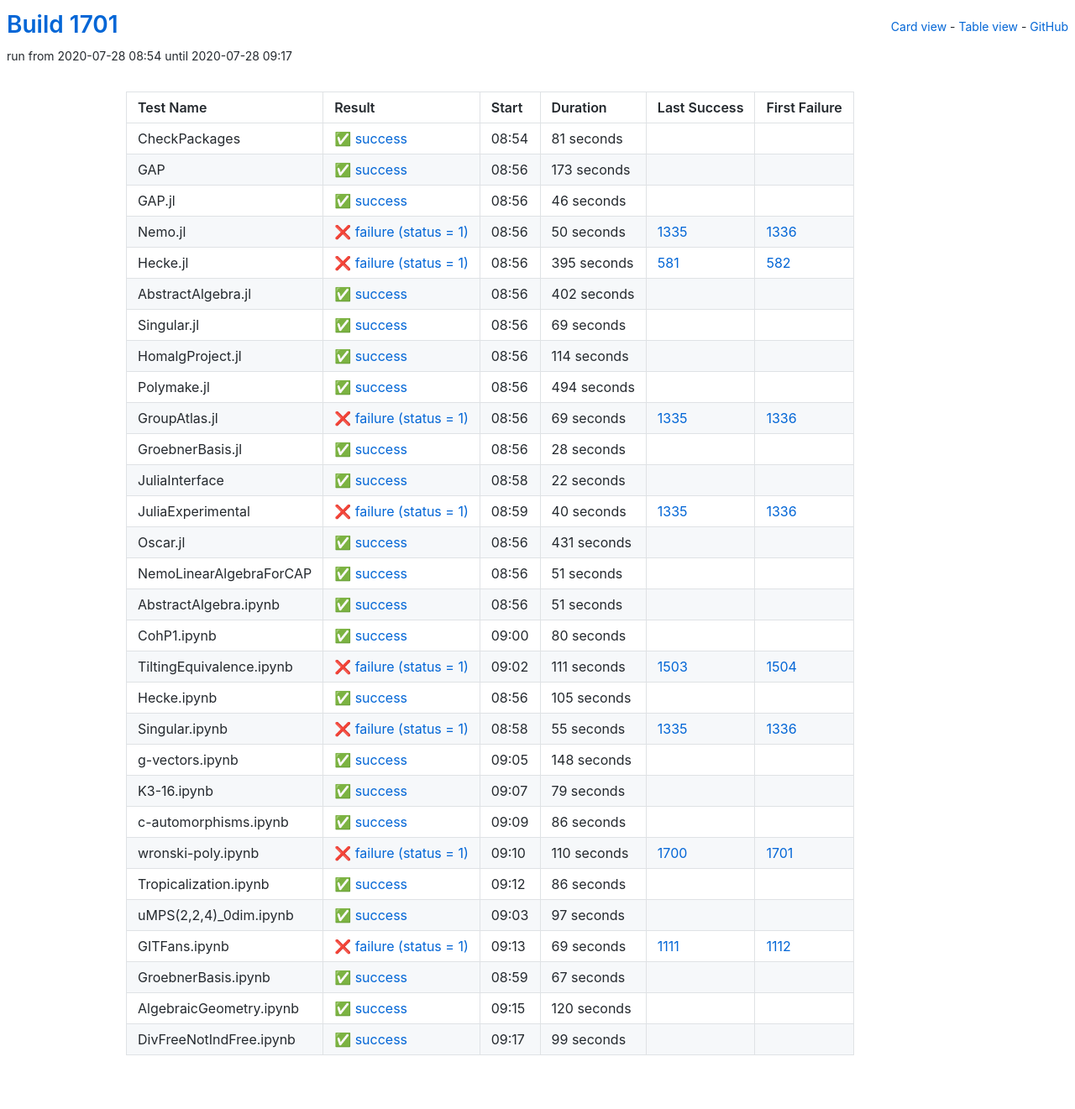
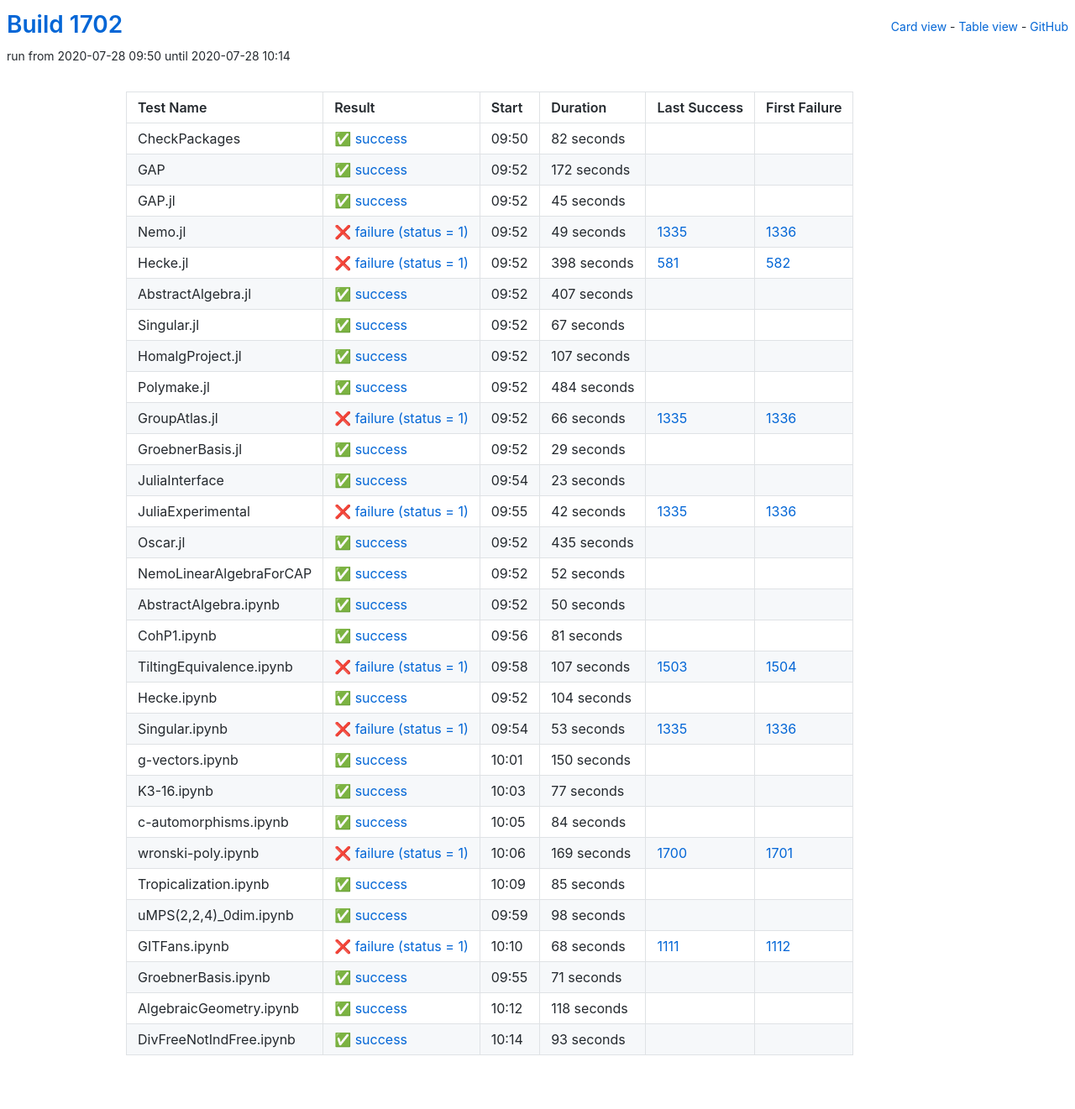
Before and after one commit to oscar-system/oscar-ci-status-1.4, a Jekyll site: the page built from table.html, in a window 1280 px wide. Shown: the whole page at 84% size. Built offline with Jekyll 4.4.1, drawn with Linux system fonts in a browser that asks for light colours.

Commit message:
Build #1702

```diff
--- a/_data/ci.yml
+++ b/_data/ci.yml
@@ -1,6 +1,6 @@
 ---
-build: 1701
-build_url: https://oscarci.mathematik.uni-kl.de/job/oscar-julia-1.4/1701/
+build: 1702
+build_url: https://oscarci.mathematik.uni-kl.de/job/oscar-julia-1.4/1702/
 job: oscar-julia-1.4
 organization: oscar-system
 repo: oscar-ci-status-1.4
@@ -8,8 +8,200 @@ repourl: https://github.com/oscar-system/oscar-ci-status-1.4
 tests:
 - name: CheckPackages
   id: checkpackages
-  log: https://oscarci.mathematik.uni-kl.de/job/oscar-julia-1.4/1701/artifact/logs/build-1701/CheckPackages.log
-  start: 2020-07-28 08:54
+  log: https://oscarci.mathematik.uni-kl.de/job/oscar-julia-1.4/1702/artifact/logs/build-1702/CheckPackages.log
+  start: 2020-07-28 09:50
+  success: true
+  exitcode: 0
+  status: success
+  duration: 82
+  last_success: false
+  last_success_url:
+  first_failure: false
+  first_failure_url:
+- name: GAP
+  id: gap
+  log: https://oscarci.mathematik.uni-kl.de/job/oscar-julia-1.4/1702/artifact/logs/build-1702/GAP.log
+  start: 2020-07-28 09:52
+  success: true
+  exitcode: 0
+  status: success
+  duration: 172
+  last_success: false
+  last_success_url:
+  first_failure: false
+  first_failure_url:
+- name: GAP.jl
+  id: gap-jl
+  log: https://oscarci.mathematik.uni-kl.de/job/oscar-julia-1.4/1702/artifact/logs/build-1702/GAP.jl.log
+  start: 2020-07-28 09:52
+  success: true
+  exitcode: 0
+  status: success
+  duration: 45
+  last_success: false
+  last_success_url:
+  first_failure: false
+  first_failure_url:
+- name: Nemo.jl
+  id: nemo-jl
+  log: https://oscarci.mathematik.uni-kl.de/job/oscar-julia-1.4/1702/artifact/logs/build-1702/Nemo.jl.log
+  start: 2020-07-28 09:52
+  success: false
+  exitcode: 1
+  status: failure
+  duration: 49
+  last_success: 1335
+  last_success_url: https://oscarci.mathematik.uni-kl.de/job/oscar-julia-1.4/1335/
+  first_failure: 1336
+  first_failure_url: https://oscarci.mathematik.uni-kl.de/job/oscar-julia-1.4/1336/
+- name: Hecke.jl
+  id: hecke-jl
+  log: https://oscarci.mathematik.uni-kl.de/job/oscar-julia-1.4/1702/artifact/logs/build-1702/Hecke.jl.log
+  start: 2020-07-28 09:52
+  success: false
+  exitcode: 1
+  status: failure
+  duration: 398
+  last_success: 581
+  last_success_url: https://oscarci.mathematik.uni-kl.de/job/oscar-julia-1.4/581/
+  first_failure: 582
+  first_failure_url: https://oscarci.mathematik.uni-kl.de/job/oscar-julia-1.4/582/
+- name: AbstractAlgebra.jl
+  id: abstractalgebra-jl
+  log: https://oscarci.mathematik.uni-kl.de/job/oscar-julia-1.4/1702/artifact/logs/build-1702/AbstractAlgebra.jl.log
+  start: 2020-07-28 09:52
+  success: true
+  exitcode: 0
+  status: success
+  duration: 407
+  last_success: false
+  last_success_url:
+  first_failure: false
+  first_failure_url:
+- name: Singular.jl
+  id: singular-jl
+  log: https://oscarci.mathematik.uni-kl.de/job/oscar-julia-1.4/1702/artifact/logs/build-1702/Singular.jl.log
+  start: 2020-07-28 09:52
+  success: true
+  exitcode: 0
+  status: success
+  duration: 67
+  last_success: false
+  last_success_url:
+  first_failure: false
+  first_failure_url:
+- name: HomalgProject.jl
+  id: homalgproject-jl
+  log: https://oscarci.mathematik.uni-kl.de/job/oscar-julia-1.4/1702/artifact/logs/build-1702/HomalgProject.jl.log
+  start: 2020-07-28 09:52
+  success: true
+  exitcode: 0
+  status: success
+  duration: 107
+  last_success: false
+  last_success_url:
+  first_failure: false
+  first_failure_url:
+- name: Polymake.jl
+  id: polymake-jl
+  log: https://oscarci.mathematik.uni-kl.de/job/oscar-julia-1.4/1702/artifact/logs/build-1702/Polymake.jl.log
+  start: 2020-07-28 09:52
+  success: true
+  exitcode: 0
+  status: success
+  duration: 484
+  last_success: false
+  last_success_url:
+  first_failure: false
+  first_failure_url:
+- name: GroupAtlas.jl
+  id: groupatlas-jl
+  log: https://oscarci.mathematik.uni-kl.de/job/oscar-julia-1.4/1702/artifact/logs/build-1702/GroupAtlas.jl.log
+  start: 2020-07-28 09:52
+  success: false
+  exitcode: 1
+  status: failure
+  duration: 66
+  last_success: 1335
+  last_success_url: https://oscarci.mathematik.uni-kl.de/job/oscar-julia-1.4/1335/
+  first_failure: 1336
+  first_failure_url: https://oscarci.mathematik.uni-kl.de/job/oscar-julia-1.4/1336/
+- name: GroebnerBasis.jl
+  id: groebnerbasis-jl
+  log: https://oscarci.mathematik.uni-kl.de/job/oscar-julia-1.4/1702/artifact/logs/build-1702/GroebnerBasis.jl.log
+  start: 2020-07-28 09:52
+  success: true
+  exitcode: 0
+  status: success
+  duration: 29
+  last_success: false
+  last_success_url:
+  first_failure: false
+  first_failure_url:
+- name: JuliaInterface
+  id: juliainterface
+  log: https://oscarci.mathematik.uni-kl.de/job/oscar-julia-1.4/1702/artifact/logs/build-1702/JuliaInterface.log
+  start: 2020-07-28 09:54
+  success: true
+  exitcode: 0
+  status: success
+  duration: 23
+  last_success: false
+  last_success_url:
+  first_failure: false
+  first_failure_url:
+- name: JuliaExperimental
+  id: juliaexperimental
+  log: https://oscarci.mathematik.uni-kl.de/job/oscar-julia-1.4/1702/artifact/logs/build-1702/JuliaExperimental.log
+  start: 2020-07-28 09:55
+  success: false
+  exitcode: 1
+  status: failure
+  duration: 42
+  last_success: 1335
+  last_success_url: https://oscarci.mathematik.uni-kl.de/job/oscar-julia-1.4/1335/
+  first_failure: 1336
+  first_failure_url: https://oscarci.mathematik.uni-kl.de/job/oscar-julia-1.4/1336/
+- name: Oscar.jl
+  id: oscar-jl
+  log: https://oscarci.mathematik.uni-kl.de/job/oscar-julia-1.4/1702/artifact/logs/build-1702/Oscar.jl.log
+  start: 2020-07-28 09:52
+  success: true
+  exitcode: 0
+  status: success
+  duration: 435
+  last_success: false
+  last_success_url:
+  first_failure: false
+  first_failure_url:
+- name: NemoLinearAlgebraForCAP
+  id: nemolinearalgebraforcap
+  log: https://oscarci.mathematik.uni-kl.de/job/oscar-julia-1.4/1702/artifact/logs/build-1702/NemoLinearAlgebraForCAP.log
+  start: 2020-07-28 09:52
+  success: true
+  exitcode: 0
+  status: success
+  duration: 52
+  last_success: false
+  last_success_url:
+  first_failure: false
+  first_failure_url:
+- name: AbstractAlgebra.ipynb
+  id: abstractalgebra-ipynb
+  log: https://oscarci.mathematik.uni-kl.de/job/oscar-julia-1.4/1702/artifact/logs/build-1702/AbstractAlgebra.ipynb.log
+  start: 2020-07-28 09:52
+  success: true
+  exitcode: 0
+  status: success
+  duration: 50
+  last_success: false
+  last_success_url:
+  first_failure: false
+  first_failure_url:
+- name: CohP1.ipynb
+  id: cohp1-ipynb
+  log: https://oscarci.mathematik.uni-kl.de/job/oscar-julia-1.4/1702/artifact/logs/build-1702/CohP1.ipynb.log
+  start: 2020-07-28 09:56
   success: true
   exitcode: 0
   status: success
@@ -18,350 +210,158 @@ tests:
   last_success_url:
   first_failure: false
   first_failure_url:
-- name: GAP
-  id: gap
-  log: https://oscarci.mathematik.uni-kl.de/job/oscar-julia-1.4/1701/artifact/logs/build-1701/GAP.log
-  start: 2020-07-28 08:56
-  success: true
-  exitcode: 0
-  status: success
-  duration: 173
-  last_success: false
-  last_success_url:
-  first_failure: false
-  first_failure_url:
-- name: GAP.jl
-  id: gap-jl
-  log: https://oscarci.mathematik.uni-kl.de/job/oscar-julia-1.4/1701/artifact/logs/build-1701/GAP.jl.log
-  start: 2020-07-28 08:56
-  success: true
-  exitcode: 0
-  status: success
-  duration: 46
-  last_success: false
-  last_success_url:
-  first_failure: false
-  first_failure_url:
-- name: Nemo.jl
-  id: nemo-jl
-  log: https://oscarci.mathematik.uni-kl.de/job/oscar-julia-1.4/1701/artifact/logs/build-1701/Nemo.jl.log
-  start: 2020-07-28 08:56
+- name: TiltingEquivalence.ipynb
+  id: tiltingequivalence-ipynb
+  log: https://oscarci.mathematik.uni-kl.de/job/oscar-julia-1.4/1702/artifact/logs/build-1702/TiltingEquivalence.ipynb.log
+  start: 2020-07-28 09:58
   success: false
   exitcode: 1
   status: failure
-  duration: 50
-  last_success: 1335
-  last_success_url: https://oscarci.mathematik.uni-kl.de/job/oscar-julia-1.4/1335/
-  first_failure: 1336
-  first_failure_url: https://oscarci.mathematik.uni-kl.de/job/oscar-julia-1.4/1336/
-- name: Hecke.jl
-  id: hecke-jl
-  log: https://oscarci.mathematik.uni-kl.de/job/oscar-julia-1.4/1701/artifact/logs/build-1701/Hecke.jl.log
-  start: 2020-07-28 08:56
-  success: false
-  exitcode: 1
-  status: failure
-  duration: 395
-  last_success: 581
-  last_success_url: https://oscarci.mathematik.uni-kl.de/job/oscar-julia-1.4/581/
-  first_failure: 582
-  first_failure_url: https://oscarci.mathematik.uni-kl.de/job/oscar-julia-1.4/582/
-- name: AbstractAlgebra.jl
-  id: abstractalgebra-jl
-  log: https://oscarci.mathematik.uni-kl.de/job/oscar-julia-1.4/1701/artifact/logs/build-1701/AbstractAlgebra.jl.log
-  start: 2020-07-28 08:56
-  success: true
-  exitcode: 0
-  status: success
-  duration: 402
-  last_success: false
-  last_success_url:
-  first_failure: false
-  first_failure_url:
-- name: Singular.jl
-  id: singular-jl
-  log: https://oscarci.mathematik.uni-kl.de/job/oscar-julia-1.4/1701/artifact/logs/build-1701/Singular.jl.log
-  start: 2020-07-28 08:56
-  success: true
-  exitcode: 0
-  status: success
-  duration: 69
-  last_success: false
-  last_success_url:
-  first_failure: false
-  first_failure_url:
-- name: HomalgProject.jl
-  id: homalgproject-jl
-  log: https://oscarci.mathematik.uni-kl.de/job/oscar-julia-1.4/1701/artifact/logs/build-1701/HomalgProject.jl.log
-  start: 2020-07-28 08:56
-  success: true
-  exitcode: 0
-  status: success
-  duration: 114
-  last_success: false
-  last_success_url:
-  first_failure: false
-  first_failure_url:
-- name: Polymake.jl
-  id: polymake-jl
-  log: https://oscarci.mathematik.uni-kl.de/job/oscar-julia-1.4/1701/artifact/logs/build-1701/Polymake.jl.log
-  start: 2020-07-28 08:56
-  success: true
-  exitcode: 0
-  status: success
-  duration: 494
-  last_success: false
-  last_success_url:
-  first_failure: false
-  first_failure_url:
-- name: GroupAtlas.jl
-  id: groupatlas-jl
-  log: https://oscarci.mathematik.uni-kl.de/job/oscar-julia-1.4/1701/artifact/logs/build-1701/GroupAtlas.jl.log
-  start: 2020-07-28 08:56
-  success: false
-  exitcode: 1
-  status: failure
-  duration: 69
-  last_success: 1335
-  last_success_url: https://oscarci.mathematik.uni-kl.de/job/oscar-julia-1.4/1335/
-  first_failure: 1336
-  first_failure_url: https://oscarci.mathematik.uni-kl.de/job/oscar-julia-1.4/1336/
-- name: GroebnerBasis.jl
-  id: groebnerbasis-jl
-  log: https://oscarci.mathematik.uni-kl.de/job/oscar-julia-1.4/1701/artifact/logs/build-1701/GroebnerBasis.jl.log
-  start: 2020-07-28 08:56
-  success: true
-  exitcode: 0
-  status: success
-  duration: 28
-  last_success: false
-  last_success_url:
-  first_failure: false
-  first_failure_url:
-- name: JuliaInterface
-  id: juliainterface
-  log: https://oscarci.mathematik.uni-kl.de/job/oscar-julia-1.4/1701/artifact/logs/build-1701/JuliaInterface.log
-  start: 2020-07-28 08:58
-  success: true
-  exitcode: 0
-  status: success
-  duration: 22
-  last_success: false
-  last_success_url:
-  first_failure: false
-  first_failure_url:
-- name: JuliaExperimental
-  id: juliaexperimental
-  log: https://oscarci.mathematik.uni-kl.de/job/oscar-julia-1.4/1701/artifact/logs/build-1701/JuliaExperimental.log
-  start: 2020-07-28 08:59
-  success: false
-  exitcode: 1
-  status: failure
-  duration: 40
-  last_success: 1335
-  last_success_url: https://oscarci.mathematik.uni-kl.de/job/oscar-julia-1.4/1335/
-  first_failure: 1336
-  first_failure_url: https://oscarci.mathematik.uni-kl.de/job/oscar-julia-1.4/1336/
-- name: Oscar.jl
-  id: oscar-jl
-  log: https://oscarci.mathematik.uni-kl.de/job/oscar-julia-1.4/1701/artifact/logs/build-1701/Oscar.jl.log
-  start: 2020-07-28 08:56
-  success: true
-  exitcode: 0
-  status: success
-  duration: 431
-  last_success: false
-  last_success_url:
-  first_failure: false
-  first_failure_url:
-- name: NemoLinearAlgebraForCAP
-  id: nemolinearalgebraforcap
-  log: https://oscarci.mathematik.uni-kl.de/job/oscar-julia-1.4/1701/artifact/logs/build-1701/NemoLinearAlgebraForCAP.log
-  start: 2020-07-28 08:56
-  success: true
-  exitcode: 0
-  status: success
-  duration: 51
-  last_success: false
-  last_success_url:
-  first_failure: false
-  first_failure_url:
-- name: AbstractAlgebra.ipynb
-  id: abstractalgebra-ipynb
-  log: https://oscarci.mathematik.uni-kl.de/job/oscar-julia-1.4/1701/artifact/logs/build-1701/AbstractAlgebra.ipynb.log
-  start: 2020-07-28 08:56
-  success: true
-  exitcode: 0
-  status: success
-  duration: 51
-  last_success: false
-  last_success_url:
-  first_failure: false
-  first_failure_url:
-- name: CohP1.ipynb
-  id: cohp1-ipynb
-  log: https://oscarci.mathematik.uni-kl.de/job/oscar-julia-1.4/1701/artifact/logs/build-1701/CohP1.ipynb.log
-  start: 2020-07-28 09:00
-  success: true
-  exitcode: 0
-  status: success
-  duration: 80
-  last_success: false
-  last_success_url:
-  first_failure: false
-  first_failure_url:
-- name: TiltingEquivalence.ipynb
-  id: tiltingequivalence-ipynb
-  log: https://oscarci.mathematik.uni-kl.de/job/oscar-julia-1.4/1701/artifact/logs/build-1701/TiltingEquivalence.ipynb.log
-  start: 2020-07-28 09:02
-  success: false
-  exitcode: 1
-  status: failure
-  duration: 111
+  duration: 107
   last_success: 1503
   last_success_url: https://oscarci.mathematik.uni-kl.de/job/oscar-julia-1.4/1503/
   first_failure: 1504
   first_failure_url: https://oscarci.mathematik.uni-kl.de/job/oscar-julia-1.4/1504/
 - name: Hecke.ipynb
   id: hecke-ipynb
-  log: https://oscarci.mathematik.uni-kl.de/job/oscar-julia-1.4/1701/artifact/logs/build-1701/Hecke.ipynb.log
-  start: 2020-07-28 08:56
+  log: https://oscarci.mathematik.uni-kl.de/job/oscar-julia-1.4/1702/artifact/logs/build-1702/Hecke.ipynb.log
+  start: 2020-07-28 09:52
   success: true
   exitcode: 0
   status: success
-  duration: 105
+  duration: 104
   last_success: false
   last_success_url:
   first_failure: false
   first_failure_url:
 - name: Singular.ipynb
   id: singular-ipynb
-  log: https://oscarci.mathematik.uni-kl.de/job/oscar-julia-1.4/1701/artifact/logs/build-1701/Singular.ipynb.log
-  start: 2020-07-28 08:58
+  log: https://oscarci.mathematik.uni-kl.de/job/oscar-julia-1.4/1702/artifact/logs/build-1702/Singular.ipynb.log
+  start: 2020-07-28 09:54
   success: false
   exitcode: 1
   status: failure
-  duration: 55
+  duration: 53
   last_success: 1335
   last_success_url: https://oscarci.mathematik.uni-kl.de/job/oscar-julia-1.4/1335/
   first_failure: 1336
   first_failure_url: https://oscarci.mathematik.uni-kl.de/job/oscar-julia-1.4/1336/
 - name: g-vectors.ipynb
   id: g-vectors-ipynb
-  log: https://oscarci.mathematik.uni-kl.de/job/oscar-julia-1.4/1701/artifact/logs/build-1701/g-vectors.ipynb.log
-  start: 2020-07-28 09:05
+  log: https://oscarci.mathematik.uni-kl.de/job/oscar-julia-1.4/1702/artifact/logs/build-1702/g-vectors.ipynb.log
+  start: 2020-07-28 10:01
   success: true
   exitcode: 0
   status: success
-  duration: 148
+  duration: 150
   last_success: false
   last_success_url:
   first_failure: false
   first_failure_url:
 - name: K3-16.ipynb
   id: k3-16-ipynb
-  log: https://oscarci.mathematik.uni-kl.de/job/oscar-julia-1.4/1701/artifact/logs/build-1701/K3-16.ipynb.log
-  start: 2020-07-28 09:07
+  log: https://oscarci.mathematik.uni-kl.de/job/oscar-julia-1.4/1702/artifact/logs/build-1702/K3-16.ipynb.log
+  start: 2020-07-28 10:03
   success: true
   exitcode: 0
   status: success
-  duration: 79
+  duration: 77
   last_success: false
   last_success_url:
   first_failure: false
   first_failure_url:
 - name: c-automorphisms.ipynb
   id: c-automorphisms-ipynb
-  log: https://oscarci.mathematik.uni-kl.de/job/oscar-julia-1.4/1701/artifact/logs/build-1701/c-automorphisms.ipynb.log
-  start: 2020-07-28 09:09
+  log: https://oscarci.mathematik.uni-kl.de/job/oscar-julia-1.4/1702/artifact/logs/build-1702/c-automorphisms.ipynb.log
+  start: 2020-07-28 10:05
   success: true
   exitcode: 0
   status: success
-  duration: 86
+  duration: 84
   last_success: false
   last_success_url:
   first_failure: false
   first_failure_url:
 - name: wronski-poly.ipynb
   id: wronski-poly-ipynb
-  log: https://oscarci.mathematik.uni-kl.de/job/oscar-julia-1.4/1701/artifact/logs/build-1701/wronski-poly.ipynb.log
-  start: 2020-07-28 09:10
+  log: https://oscarci.mathematik.uni-kl.de/job/oscar-julia-1.4/1702/artifact/logs/build-1702/wronski-poly.ipynb.log
+  start: 2020-07-28 10:06
   success: false
   exitcode: 1
   status: failure
-  duration: 110
+  duration: 169
   last_success: 1700
   last_success_url: https://oscarci.mathematik.uni-kl.de/job/oscar-julia-1.4/1700/
   first_failure: 1701
   first_failure_url: https://oscarci.mathematik.uni-kl.de/job/oscar-julia-1.4/1701/
 - name: Tropicalization.ipynb
   id: tropicalization-ipynb
-  log: https://oscarci.mathematik.uni-kl.de/job/oscar-julia-1.4/1701/artifact/logs/build-1701/Tropicalization.ipynb.log
-  start: 2020-07-28 09:12
+  log: https://oscarci.mathematik.uni-kl.de/job/oscar-julia-1.4/1702/artifact/logs/build-1702/Tropicalization.ipynb.log
+  start: 2020-07-28 10:09
   success: true
   exitcode: 0
   status: success
-  duration: 86
+  duration: 85
   last_success: false
   last_success_url:
   first_failure: false
   first_failure_url:
 - name: uMPS(2,2,4)_0dim.ipynb
   id: umps-2-2-4-0dim-ipynb
-  log: https://oscarci.mathematik.uni-kl.de/job/oscar-julia-1.4/1701/artifact/logs/build-1701/uMPS-2-2-4-_0dim.ipynb.log
-  start: 2020-07-28 09:03
+  log: https://oscarci.mathematik.uni-kl.de/job/oscar-julia-1.4/1702/artifact/logs/build-1702/uMPS-2-2-4-_0dim.ipynb.log
+  start: 2020-07-28 09:59
   success: true
   exitcode: 0
   status: success
-  duration: 97
+  duration: 98
   last_success: false
   last_success_url:
   first_failure: false
   first_failure_url:
 - name: GITFans.ipynb
   id: gitfans-ipynb
-  log: https://oscarci.mathematik.uni-kl.de/job/oscar-julia-1.4/1701/artifact/logs/build-1701/GITFans.ipynb.log
-  start: 2020-07-28 09:13
+  log: https://oscarci.mathematik.uni-kl.de/job/oscar-julia-1.4/1702/artifact/logs/build-1702/GITFans.ipynb.log
+  start: 2020-07-28 10:10
   success: false
   exitcode: 1
   status: failure
-  duration: 69
+  duration: 68
   last_success: 1111
   last_success_url: https://oscarci.mathematik.uni-kl.de/job/oscar-julia-1.4/1111/
   first_failure: 1112
   first_failure_url: https://oscarci.mathematik.uni-kl.de/job/oscar-julia-1.4/1112/
 - name: GroebnerBasis.ipynb
   id: groebnerbasis-ipynb
-  log: https://oscarci.mathematik.uni-kl.de/job/oscar-julia-1.4/1701/artifact/logs/build-1701/GroebnerBasis.ipynb.log
-  start: 2020-07-28 08:59
+  log: https://oscarci.mathematik.uni-kl.de/job/oscar-julia-1.4/1702/artifact/logs/build-1702/GroebnerBasis.ipynb.log
+  start: 2020-07-28 09:55
   success: true
   exitcode: 0
   status: success
-  duration: 67
+  duration: 71
   last_success: false
   last_success_url:
   first_failure: false
   first_failure_url:
 - name: AlgebraicGeometry.ipynb
   id: algebraicgeometry-ipynb
-  log: https://oscarci.mathematik.uni-kl.de/job/oscar-julia-1.4/1701/artifact/logs/build-1701/AlgebraicGeometry.ipynb.log
-  start: 2020-07-28 09:15
+  log: https://oscarci.mathematik.uni-kl.de/job/oscar-julia-1.4/1702/artifact/logs/build-1702/AlgebraicGeometry.ipynb.log
+  start: 2020-07-28 10:12
   success: true
   exitcode: 0
   status: success
-  duration: 120
+  duration: 118
   last_success: false
   last_success_url:
   first_failure: false
   first_failure_url:
 - name: DivFreeNotIndFree.ipynb
   id: divfreenotindfree-ipynb
-  log: https://oscarci.mathematik.uni-kl.de/job/oscar-julia-1.4/1701/artifact/logs/build-1701/DivFreeNotIndFree.ipynb.log
-  start: 2020-07-28 09:17
+  log: https://oscarci.mathematik.uni-kl.de/job/oscar-julia-1.4/1702/artifact/logs/build-1702/DivFreeNotIndFree.ipynb.log
+  start: 2020-07-28 10:14
   success: true
   exitcode: 0
   status: success
-  duration: 99
+  duration: 93
   last_success: false
   last_success_url:
   first_failure: false
```
Also changed, not shown: README.md.
